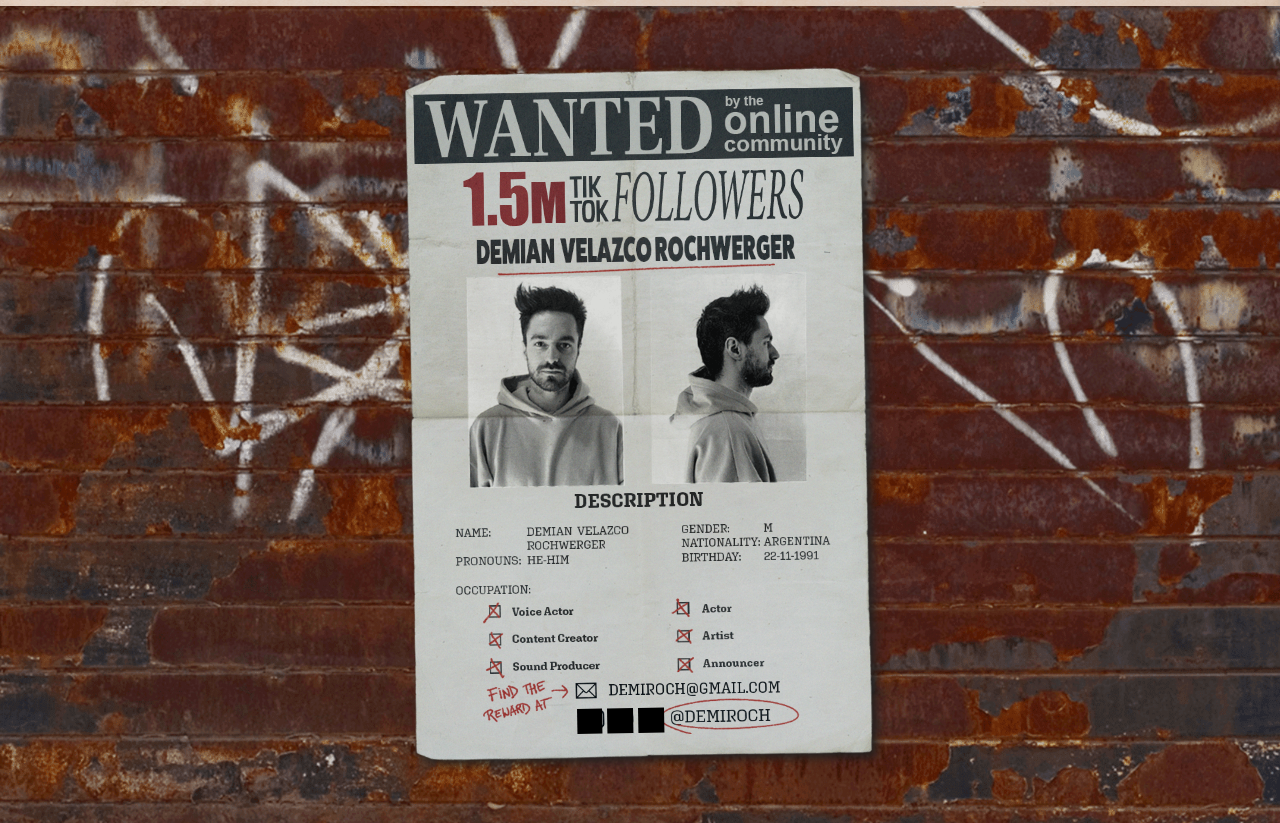
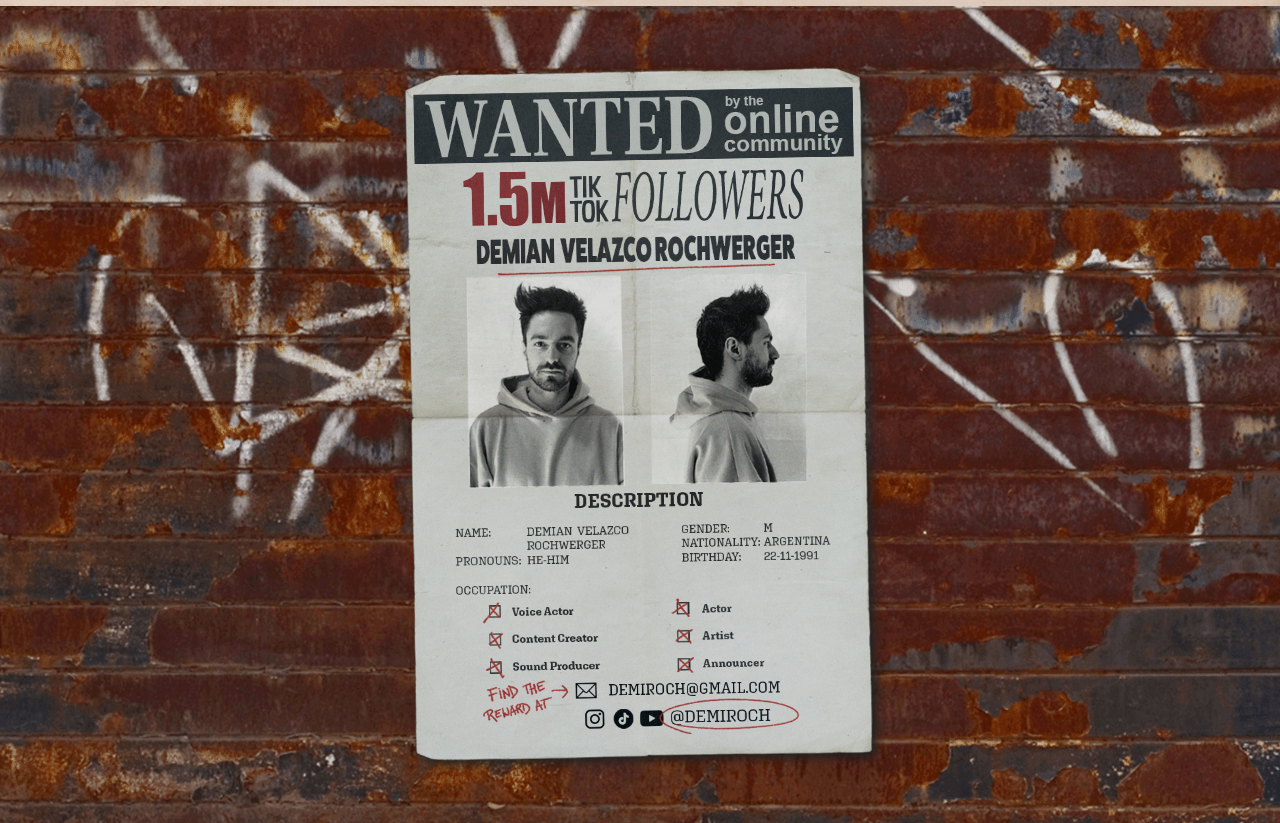
Before and after one commit to Demiroch/demiroch-web, a React (Create React App) app: page / in a window 1280 px wide. Shown: the part 2903-3726 px from the top of the page. Built offline with nearby package versions, Linux system fonts and the light colour scheme; the HTML template or start-up script is replaced by a standard one.

Commit message:
first try with slider

```diff
--- a/src/component/imageSlider/ImageSlider.css
+++ b/src/component/imageSlider/ImageSlider.css
@@ -8,8 +8,6 @@
 }
 
 .carousel-indicators [data-bs-target] {
-    /*box-sizing: content-box;*/
-    /*flex: 0 1 auto;*/
     width: 10px; /* change width */
     height: 10px; /* change height */
     padding: 0;
@@ -49,6 +47,8 @@
     .slider-container{
         width: 109%;
         margin-left: -6%;
+        -ms-touch-action: pan-y;
+        touch-action: pan-y;
     }
 
     .carousel-item-custom{
--- a/src/view/subview/wantedSubView/WantedSubView.css
+++ b/src/view/subview/wantedSubView/WantedSubView.css
@@ -48,7 +48,6 @@
     display: block;
     z-index: 8;
     cursor: pointer;
-    background-color: black;
 }
 
 #square-youtube{
```
